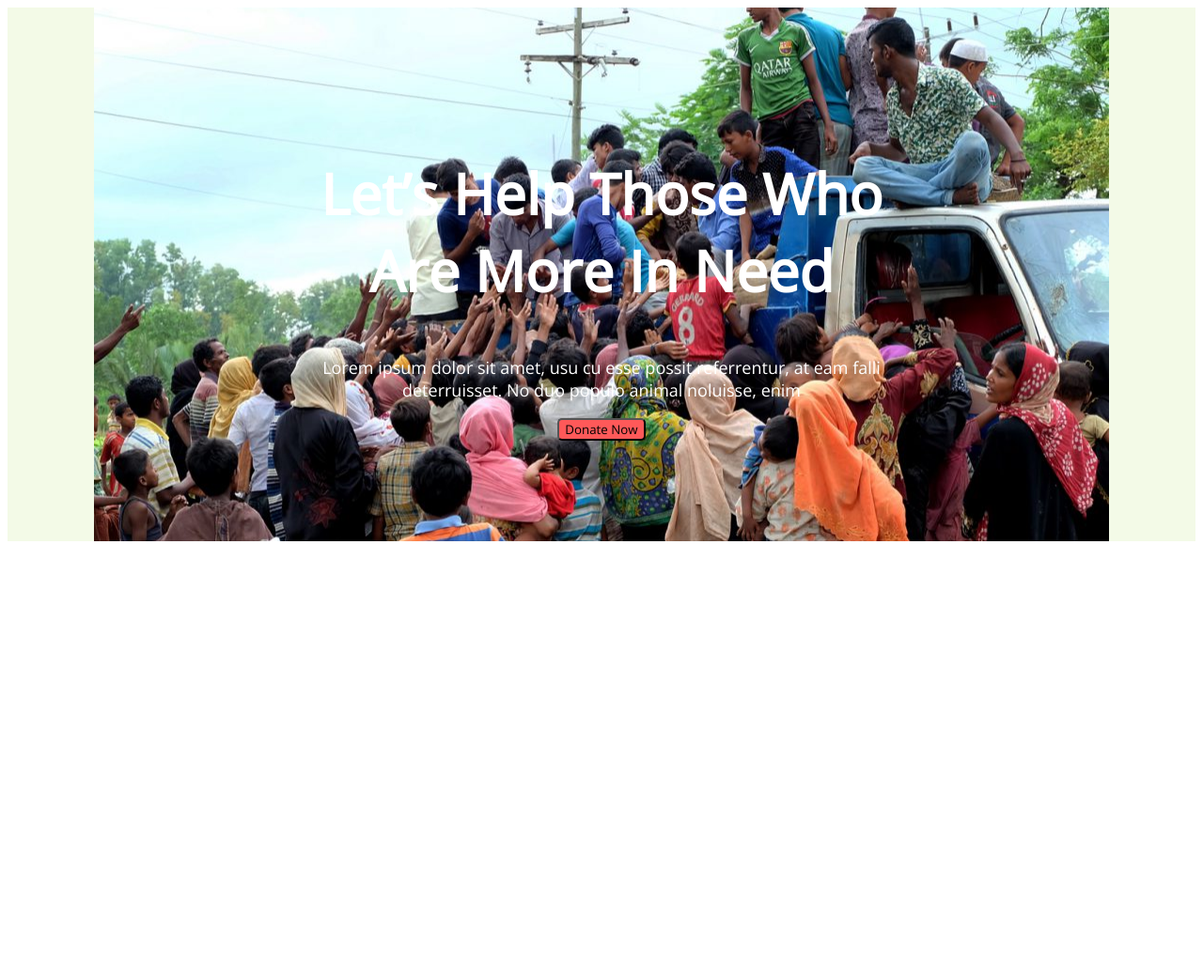
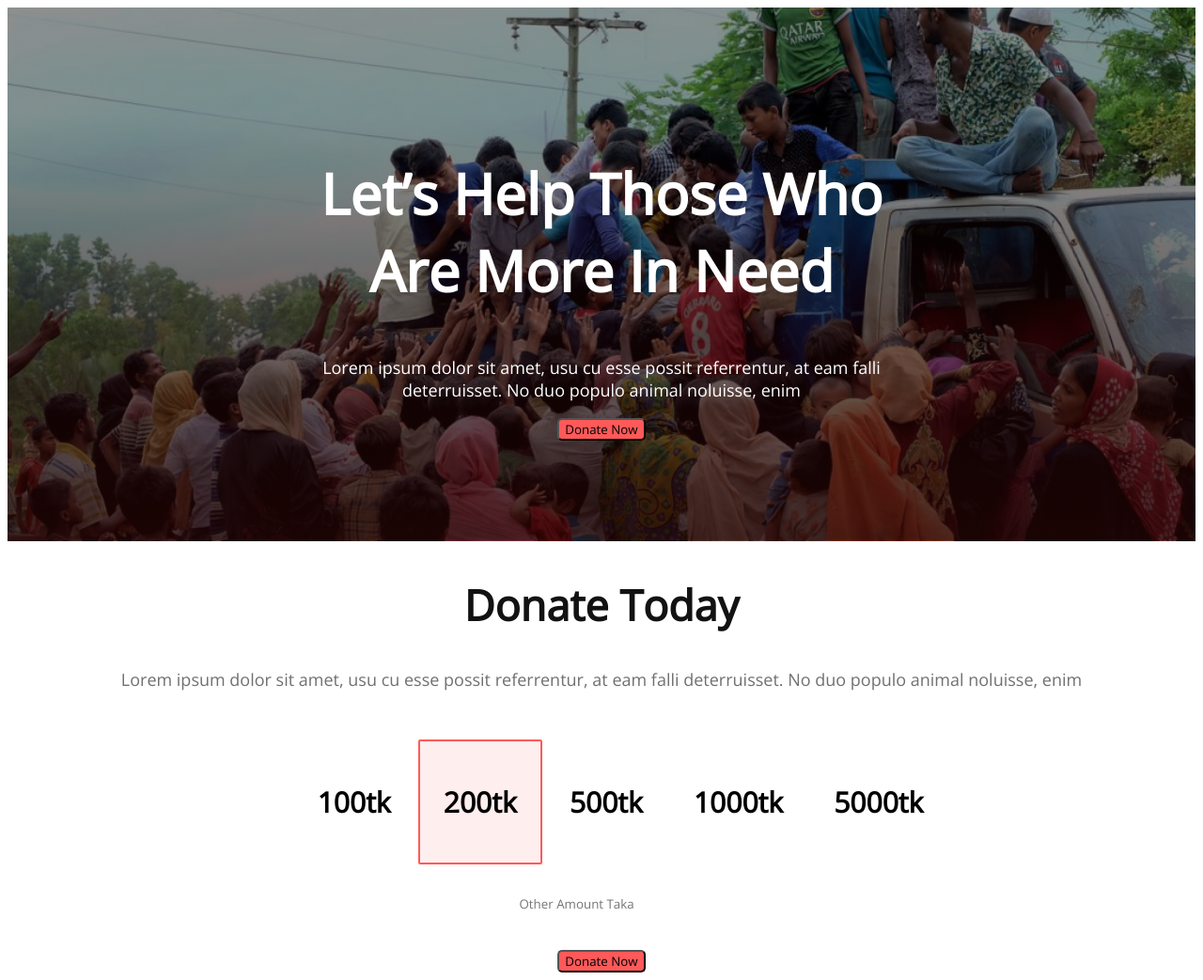
Before and after one commit to Ahmedturaj/donate-those, a plain HTML site: page index.html in a window 1280 px wide. Shown: the whole page at 94% size. Before the commit the page ends 800 px from the top, so only its background shows below. Drawn offline with nearby package versions, Linux system fonts and the light colour scheme.

Commit message:
added donate section

```diff
--- a/index.html
+++ b/index.html
@@ -17,6 +17,26 @@
         <p class="nav-sub-title">Lorem ipsum dolor sit amet, usu cu esse possit referrentur, at eam falli deterruisset. No duo populo animal noluisse, enim</p>
         <button class="button-section">Donate Now</button>
        </nav>
+       <section class="donate">
+        <div class="donate-section">
+            <h2 class="donate-title">Donate Today</h2>
+            <p class="donate-description">Lorem ipsum dolor sit amet, usu cu esse possit referrentur, at eam falli deterruisset. No duo populo animal noluisse, enim</p>
+            <ul >
+                <li class="money-amount">100tk</li>
+                <li class="money-amount-special">200tk</li>
+                <li class="money-amount">500tk</li>
+                <li class="money-amount">1000tk</li>
+                <li class="money-amount">5000tk</li>
+
+            </ul>
+        </div>
+            <div>
+            <input class="option" type="text" placeholder="Other Amount Taka"><br>
+            <input class="button-section" type="submit" value="Donate Now">
+         </div>
+
+
+       </section>
     </heade>
 
 </body>
--- a/styles2.css/styles2.css
+++ b/styles2.css/styles2.css
@@ -5,10 +5,12 @@
 nav {
     padding: 107px 307px;
     text-align: center;
-    background-image: url('../images/donation2.jpg');
+    background-image:linear-gradient(to bottom, rgba(0, 0, 0, 0.438) 20%,
+    rgba(32, 4, 4, 0.811)), url('../images/donation2.jpg');
     background-repeat: no-repeat;
     background-position: center;
     background-color: rgb(243, 250, 231);
+    background-size: cover;
 }
 
 .nav-title {
@@ -26,7 +28,58 @@ nav {
     color: #FFFFFF;
 }
 
-.button-section{
+.button-section {
     background: #FF5959;
-border-radius: 5px;
+    border-radius: 5px;
 }
+
+/* Donate section styles */
+.donate {
+    text-align: center;
+
+}
+
+.donate-title {
+    color: #121212;
+    font-weight: 700;
+    font-size: 45px;
+    border-top: 130px;
+}
+
+.donate-description {
+    color: #707070;
+    font-weight: 400;
+    font-size: 18px;
+    border-top: 20px;
+    padding-bottom: 80px;}
+
+
+ul .money-amount{
+    list-style: none;
+    display: inline;
+    font-weight: 700;
+font-size: 30px;
+    padding: 44px 25px;
+    border-top: 50px;
+    border-left: 22px;
+}
+.money-amount-special{
+    list-style: none;
+    display: inline;
+    font-weight: 700;
+font-size: 30px;
+    padding: 44px 25px;
+    border-top: 50px;
+    border-left: 22px;background: #FFEEEE;
+    border: 2px solid #FF5959;
+    border-radius: 2px;}
+/* .donate input[type="text"]{ */
+
+
+.donate-section{
+    padding-bottom: 60px;
+}
+.option{
+    border: 0px;
+    padding-bottom: 39.5px;
+}
```
